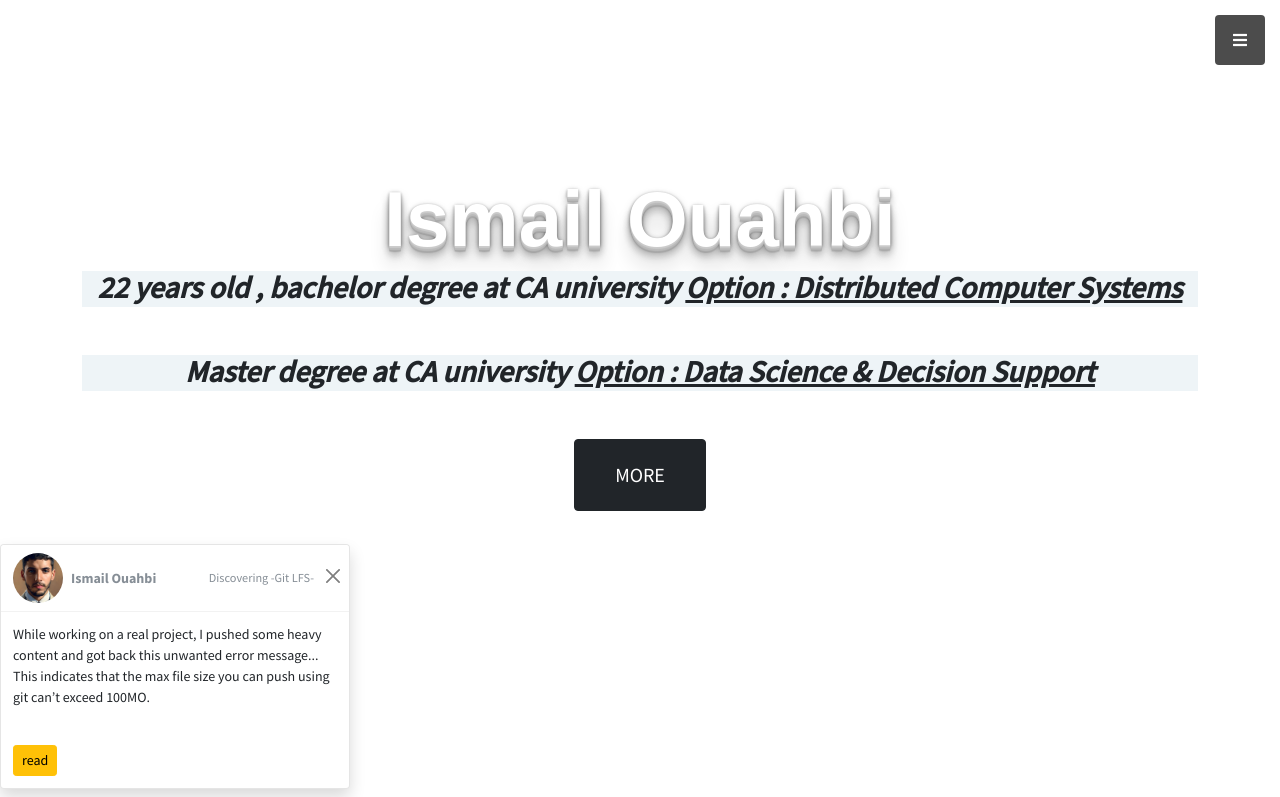
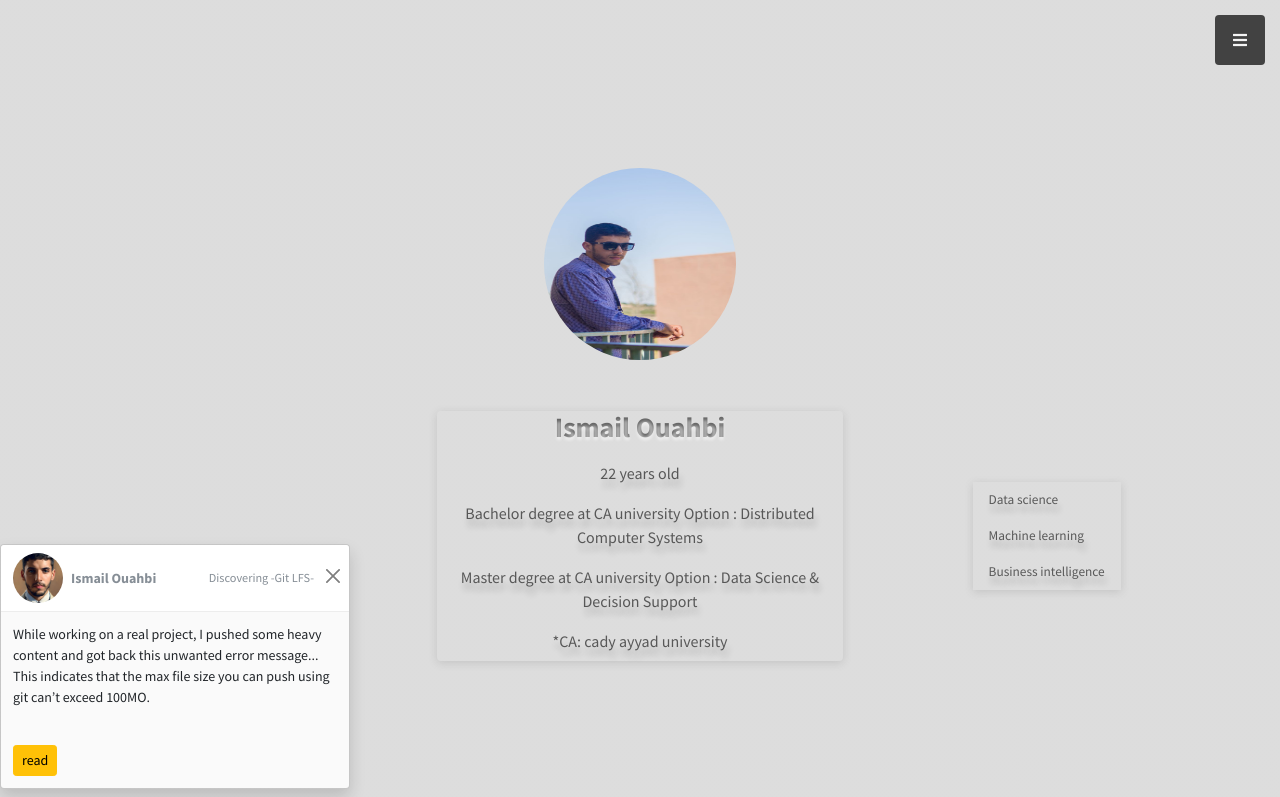
Before and after one commit to ismailouahbi/ismailouahbi.github.io, a website with bundled scripts: page index.html in a window 1280 px wide. Shown: the top 797 px of the page. Built offline with nearby package versions, Linux system fonts and the light colour scheme; a script that the page names is missing.

Commit message:
modifying header part and adding new version5

```diff
--- a/assets/css/Latest-Blog.css
+++ b/assets/css/Latest-Blog.css
@@ -58,6 +58,3 @@
   -ms-transform: scale(1.05);
   transform: scale(1.05);
 }
-
-.blog-home3.py-5 {
-}
--- a/assets/css/header.css
+++ b/assets/css/header.css
@@ -1,3 +1,67 @@
-.masthead > div.container {
-  margin-top: 45px !important;
+
+header{
+    width: 100% !important;
+    background-color: #d9d9d9 !important;
+    padding-inline: 30px;
+    display: grid !important;
+    grid-template-columns: 1fr 1fr 1fr;
+    grid-template-rows: 1fr 1fr;
+    grid-gap: 0;
+    /* align-items: center;
+    justify-items: center; */
 }
+
+header > div:not(.img-container){
+    box-shadow: rgba(99, 99, 99, 0.2) 0px 2px 8px 0px;
+}
+.img-container > img{
+    width: 12rem;
+    height: 12rem;
+    border-radius: 50%;
+}
+
+.img-container{
+    grid-column: 2 / span 1;
+    grid-row: 1 / span 1;
+    align-self: center;
+    justify-self: center;
+}
+
+header > div.card{
+    background: none;
+    grid-column: 2 / span 1;
+    grid-row: 2 / span 1;
+    align-self: center;
+    justify-self: center;
+    border: none;
+    font-size: largera;
+}
+
+header > div.card > h3{
+    background-color: #666666;
+    -webkit-background-clip: text;
+    -moz-background-clip: text;
+    background-clip: text;
+    color: transparent;
+    text-shadow: rgba(255,255,255,0.5) 0px 3px 3px;
+}
+
+header ul.list-group > li{
+  background: none;
+  border: none;
+}
+
+
+header ul.list-group > li{
+    color: rgba(0,0,0,0.6);
+    text-shadow: 2px 8px 6px rgba(0,0,0,0.2),
+                     0px -5px 35px rgba(255,255,255,0.3);
+}
+
+header > div.domains-container{
+    grid-column: 3 / span 1;
+    grid-row: 2 / span 1;
+    align-self: center;
+    justify-self: center;
+    font-size: smaller;
+}
--- a/index.html
+++ b/index.html
@@ -137,6 +137,7 @@ discover my portfolio , know about me and donwload my resume now "
       href="#"
       ><i class="fa fa-bars"></i
     ></a>
+
     <nav class="navbar navbar-light navbar-expand" id="sidebar-wrapper">
       <div class="container">
         <button
@@ -200,71 +201,54 @@ discover my portfolio , know about me and donwload my resume now "
         </div>
       </div>
     </nav>
+
+
+
+    <!-- header part -->
     <header
-      class="d-flex masthead"
-      style="background-image: url('assets/img/backgrounds/analytics.jpg')"
+      class="masthead"
     >
-      <div class="container my-auto text-center">
-        <h1
-          class="mb-1 animate__animated animate__flash"
-          style="
-            font-size: 78px;
-            text-shadow: 1px 0px 0px var(--bs-body-color);
-            font-family: sans-serif;
-            color: white;
-            text-shadow: 0 1px 0 #ccc, 0 2px 0 #c9c9c9, 0 3px 0 #bbb,
-              0 4px 0 #b9b9b9, 0 5px 0 #aaa, 0 6px 1px rgba(0, 0, 0, 0.1),
-              0 0 5px rgba(0, 0, 0, 0.1), 0 1px 3px rgba(0, 0, 0, 0.3),
-              0 3px 5px rgba(0, 0, 0, 0.2), 0 5px 10px rgba(0, 0, 0, 0.25),
-              0 10px 10px rgba(0, 0, 0, 0.2), 0 20px 20px rgba(0, 0, 0, 0.15);
-          "
-        >
-          Ismail Ouahbi
-        </h1>
-        <h4
-          class="mb-5 animate__animated animate__bounceIn"
-          style="
-            font-weight: bold;
-            background: rgb(238, 244, 247);
-            font-family: 'Mada', sans-serif;
-          "
-        >
-          <em style="font-size: 30.128px"
-            >22 years old , bachelor degree at CA university
-            <span style="text-decoration: underline"
-              >Option : Distributed Computer Systems</span
-            ></em
-          >
-        </h4>
-        <h4
-          class="mb-5 animate__animated animate__bounceIn"
-          style="
-            font-weight: bold;
-            background: rgb(238, 244, 247);
-            font-family: 'Mada', sans-serif;
-          "
-        >
-          <em style="font-size: 30.128px"
-            >Master degree at CA university
-            <span style="text-decoration: underline"
-              >Option : Data Science & Decision Support</span
-            ></em
-          >
-        </h4>
-        <a class="btn btn-dark btn-xl text-uppercase fs-5" href="#posts"
-          >More</a
-        >
-        <div class="overlay"></div>
-      </div>
+
+
+    <div class="card text-center">
+        <h3>Ismail Ouahbi</h3>
+      <ul class="list-group list-group-flush">
+        <li class="list-group-item">22 years old </li>
+        <li class="list-group-item">Bachelor degree at CA university Option : Distributed Computer Systems</li>
+        <li class="list-group-item">Master degree at CA university Option : Data Science & Decision Support</li>
+        <li class="list-group-item">*CA: cady ayyad university</li>
+      </ul>
+    </div>
+
+    <div class="img-container">
+      <img src="./assets/img/personal_pics/identity.jpg" alt="Ismail Ouahbi">
+    </div>
+
+    <div class="domains-container">
+      <ul class="list-group list-group-flush">
+        <li class="list-group-item">Data science </li>
+        <li class="list-group-item">Machine learning</li>
+        <li class="list-group-item">Business intelligence</li>
+      </ul>
+    </div>
+
+
     </header>
+
+
+    <!-- what I'm doing now -->
     <section id="posts">
       <div class="container">
+
+
         <div class="row">
+
+          <!-- first post  -->
           <div class="col-md-6">
             <h3 class="text-center text-secondary mb-0" style="margin: 26px">
               Co-Founder of
             </h3>
-            <p style="text-align: center">
+            <p style="text-align: center;">
               <a href="https://textsummarizer.net/" target="_blank">
                 <img
                   class="shadow"
@@ -281,6 +265,7 @@ discover my portfolio , know about me and donwload my resume now "
             </p>
           </div>
 
+          <!-- second post  -->
           <div class="col-md-6">
             <h3 class="text-center text-secondary mb-0" style="margin: 26px">
               CEO &amp; Founder of
@@ -301,6 +286,8 @@ discover my portfolio , know about me and donwload my resume now "
               </a>
             </p>
           </div>
+
+          <!-- third post  -->
           <div class="col-md-6">
             <h3 class="text-center text-secondary mb-0" style="margin: 26px">
               Vice-President At
@@ -321,6 +308,8 @@ discover my portfolio , know about me and donwload my resume now "
               </a>
             </p>
           </div>
+
+          <!-- fourth post  -->
           <div class="col-md-6">
             <h3 class="text-center text-secondary mb-0" style="margin: 26px">
               Member At
@@ -341,6 +330,8 @@ discover my portfolio , know about me and donwload my resume now "
               </a>
             </p>
           </div>
+
+
         </div>
       </div>
     </section>
```
Also changed, not shown: assets/img/backgrounds/background.png (added), assets/img/backgrounds/medium-background.png (added).
